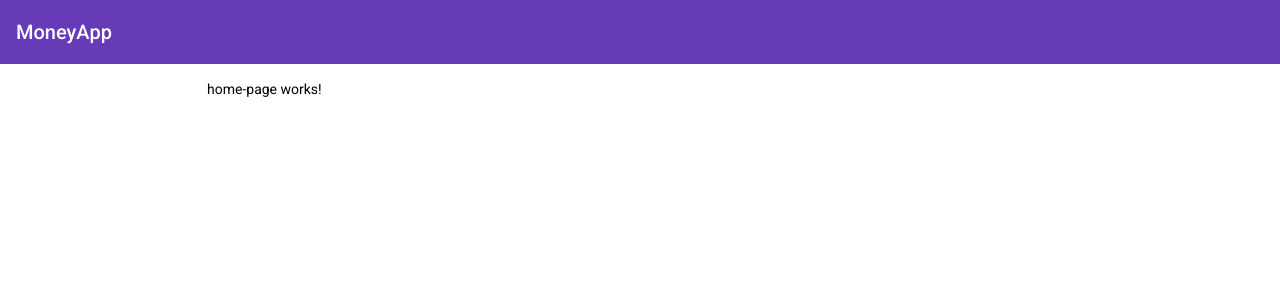
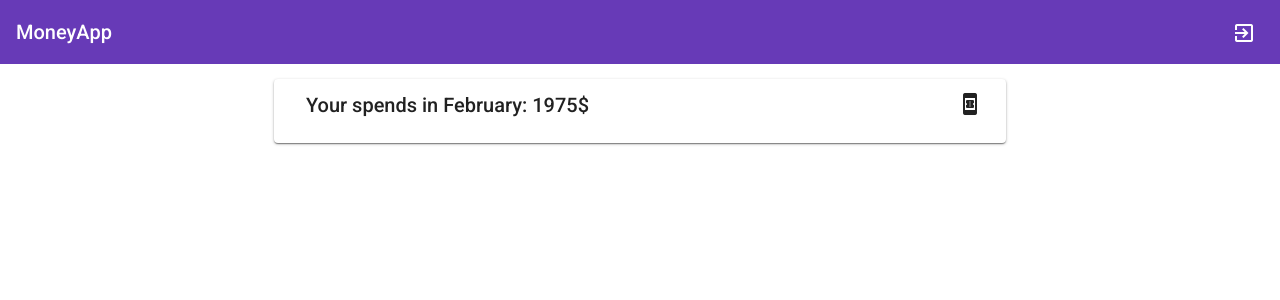
Before and after one commit to gennadiipel/MoneyApp, an Angular app: page / in a window 1280 px wide. Shown: the top 300 px of the page. Built offline with nearby package versions, Linux system fonts and the light colour scheme; sample sign-in values are in the browser's storage.

Commit message:
some fixes

```diff
--- a/package.json
+++ b/package.json
@@ -7,8 +7,7 @@
     "build": "ng build",
     "test": "ng test",
     "lint": "ng lint",
-    "e2e": "ng e2e",
-    "postinstall": "ngcc"
+    "e2e": "ng e2e"
   },
   "private": true,
   "dependencies": {
@@ -17,6 +16,7 @@
     "@angular/common": "~10.1.3",
     "@angular/compiler": "~10.1.3",
     "@angular/core": "~10.1.3",
+    "@angular/flex-layout": "^11.0.0-beta.33",
     "@angular/forms": "~10.1.3",
     "@angular/material": "^10.2.7",
     "@angular/platform-browser": "~10.1.3",
--- a/src/app/app.module.ts
+++ b/src/app/app.module.ts
@@ -14,6 +14,7 @@ import { MaterialSharedModule } from './shared/modules/material-shared.module';
 import { AuthService } from './shared/services/auth.service';
 import { HttpClientModule } from '@angular/common/http';
 import { AuthGuard } from './shared/guards/auth.guard';
+import { FlexModule } from '@angular/flex-layout';
 
 
 @NgModule({
@@ -31,7 +32,8 @@ import { AuthGuard } from './shared/guards/auth.guard';
     FormsModule,
     ReactiveFormsModule,
     HttpClientModule,
-    MaterialSharedModule
+    MaterialSharedModule,
+    FlexModule
   ],
   providers: [
     AuthService,
--- a/src/app/components/home-page/home-page.component.html
+++ b/src/app/components/home-page/home-page.component.html
@@ -1 +1,11 @@
-<p>home-page works!</p>
+<mat-card>
+    <mat-card-header fxLayout="row">
+        <mat-card-title>
+            Your spends in {{ selectedMonth }}: 1975$
+        </mat-card-title>
+        <div fxFlex></div>
+        <button class="calendar" mat-icon-button>
+            <mat-icon>book_online</mat-icon>
+        </button>
+    </mat-card-header>
+</mat-card>
--- a/src/app/components/home-page/home-page.component.sass
+++ b/src/app/components/home-page/home-page.component.sass
@@ -0,0 +1,7 @@
+mat-card
+    width: 100%
+    max-width: 700px
+    margin: 0 auto
+
+    button.calendar
+        margin-top: -12px
--- a/src/app/components/home-page/home-page.component.ts
+++ b/src/app/components/home-page/home-page.component.ts
@@ -7,6 +7,8 @@ import { Component, OnInit } from '@angular/core';
 })
 export class HomePageComponent implements OnInit {
 
+  selectedMonth: string = 'February'
+
   constructor() { }
 
   ngOnInit(): void {
--- a/src/app/components/login-page/login-page.component.html
+++ b/src/app/components/login-page/login-page.component.html
@@ -21,7 +21,7 @@
                 <mat-form-field appearance="outline">
                     <mat-label>Your password</mat-label>
                     <input formControlName="password" matInput placeholder="******" type="password">
-                    <mat-icon matSuffix>perm_identity</mat-icon>
+                    <mat-icon matSuffix>https</mat-icon>
                     <mat-error *ngIf="loginForm.get('password').errors?.required">
                         This field must be filled
                     </mat-error>
--- a/src/app/components/login-page/login-page.component.ts
+++ b/src/app/components/login-page/login-page.component.ts
@@ -54,7 +54,7 @@ export class LoginPageComponent implements OnInit {
     this._authService.login(user)
       .subscribe(response => {
         this.isFormSending = false
-        console.log(response)
+        this._router.navigate(['/'])
       }, () => {
         this.isFormSending = false
       })
--- a/src/app/shared/components/main-layout/main-layout.component.html
+++ b/src/app/shared/components/main-layout/main-layout.component.html
@@ -1,5 +1,11 @@
 <mat-toolbar color="primary">
     MoneyApp
+    <span class="spacer"></span>
+    <div class="action-buttons-container" *ngIf="authService.isAuthenticated()">
+        <button mat-icon-button aria-label="Log out icon" (click)="logout()">
+            <mat-icon>exit_to_app</mat-icon>
+        </button>
+    </div>
 </mat-toolbar>
 <div class="container">
     <router-outlet></router-outlet>
--- a/src/app/shared/components/main-layout/main-layout.component.sass
+++ b/src/app/shared/components/main-layout/main-layout.component.sass
@@ -4,6 +4,9 @@
     box-sizing: border-box
     padding: 15px
 
+.spacer
+    flex: 1 1 auto
+
 @media(max-width: 700px)
     .container
         width: 100%
--- a/src/app/shared/components/main-layout/main-layout.component.ts
+++ b/src/app/shared/components/main-layout/main-layout.component.ts
@@ -1,4 +1,6 @@
 import { Component, OnInit } from '@angular/core';
+import { Router } from '@angular/router';
+import { AuthService } from '../../services/auth.service';
 
 @Component({
   selector: 'app-main-layout',
@@ -7,9 +9,19 @@ import { Component, OnInit } from '@angular/core';
 })
 export class MainLayoutComponent implements OnInit {
 
-  constructor() { }
+  constructor(
+    public authService: AuthService,
+    private _router: Router
+  ) { }
 
   ngOnInit(): void {
   }
 
+
+
+  logout(): void {
+    this.authService.logout()
+    this._router.navigate(['/login'])
+  }
+
 }
--- a/src/app/shared/modules/material-shared.module.ts
+++ b/src/app/shared/modules/material-shared.module.ts
@@ -9,6 +9,7 @@ import {MatTabsModule} from '@angular/material/tabs';
 import {MatIconModule} from '@angular/material/icon';
 import {MatInputModule} from '@angular/material/input';
 import {MatSnackBarModule} from '@angular/material/snack-bar';
+
 
 
 const MODULES = [
--- a/src/app/shared/services/auth.service.ts
+++ b/src/app/shared/services/auth.service.ts
@@ -5,7 +5,7 @@ import { User } from "../interfaces/user.interface";
 
 import { catchError, tap } from "rxjs/operators";
 import { environment } from "src/environments/environment";
-import { MatSnackBar } from "@angular/material/snack-bar";
+import { Router } from "@angular/router";
 
 
 @Injectable()
@@ -16,7 +16,6 @@ export class AuthService {
 
   constructor(
     private _httpClient: HttpClient,
-    private _matSnackBar: MatSnackBar
   ) { }
 
 
```
Also changed, not shown: 1 other file (tests, documents, lock files or other folders).
